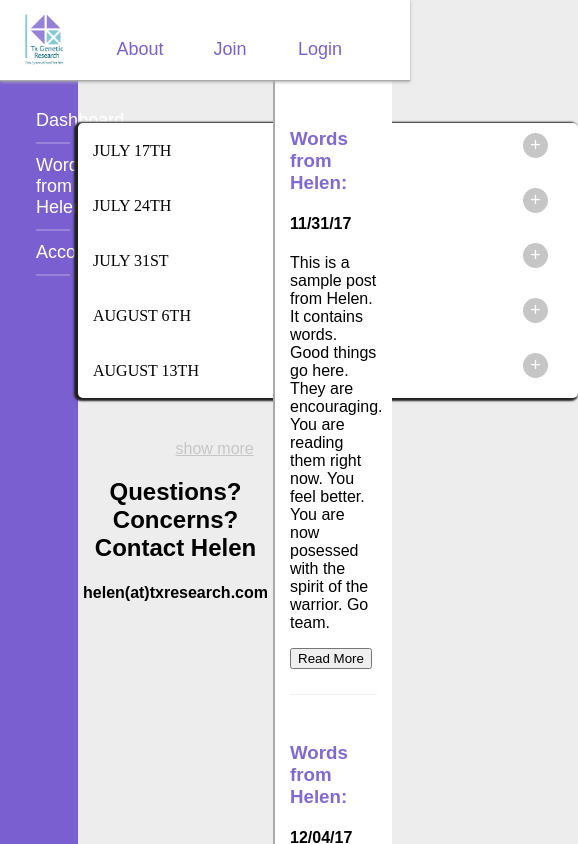
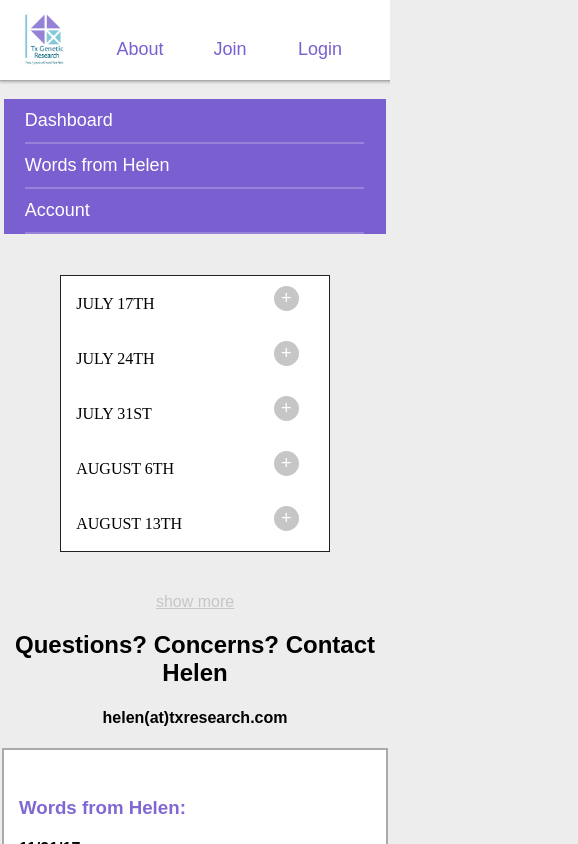
Before and after one commit to maftoun95/helenIC, a React (Create React App) app: page /UserDashboard in a window 390 px wide. Shown: the top 844 px of the page, 578 px wide, since content can reach past the window. Built offline with nearby package versions, Linux system fonts and the light colour scheme; a web font is replaced by a local one.

Commit message:
adding mobile/reactive styling

```diff
--- a/public/index.html
+++ b/public/index.html
@@ -3,7 +3,7 @@
 
 <head>
   <meta charset="utf-8">
-  <meta name="viewport" content="width=device-width, initial-scale=1, shrink-to-fit=no">
+  <meta name="viewport" content="width=device-width, initial-scale=1.0, maximum-scale=1">
   <meta name="theme-color" content="#000000">
   <!--
       manifest.json provides metadata used when your web app is added to the
--- a/src/index.css
+++ b/src/index.css
@@ -1,4 +1,5 @@
 body {
+  overflow-x: hidden;
   margin: 0;
   padding: 0;
   font-family: 'Proza Libre', sans-serif;
--- a/src/pages/UserDashboard.css
+++ b/src/pages/UserDashboard.css
@@ -1,8 +1,11 @@
 :root{
     --userDashHeight: 80%;
 }
+.body{
+    overflow-x: hidden;
+}
 .userDashboard{
-     display: flex;
+    display: flex;
     background: #EDEDED;
     z-index: -1;
 }
@@ -52,12 +55,10 @@
     width: 50%;
 }
 .accordion-container {
-    width: 60%;
-    min-width: 500px;
+    width: 80%;
     margin: 5vh auto;
-    border-radius: 5px;
     background-color: #fff;
-    box-shadow: -2px 1px 2px 2px #212121;
+    box-shadow: 0px 0px 0px 1px #212121;
     cursor: pointer;
 }
 
@@ -130,11 +131,46 @@
 .accordion-showmore{
     text-decoration: underline;
     color: #C6C6C6;
+    display: block;
     text-align: center;
-    padding-left: 50%;
     cursor: pointer;
 }
 
 .centerdashboard-bottom{
     text-align: center;
 }
+
+@media screen and (max-width: 768px) {
+
+    html, body{
+        overflow-x: hidden;
+        max-width: 100%;
+    }
+    .userDashboard{
+        display: block;
+    }
+    .leftSidebar{
+        display: block;
+        width: 98%;
+        margin: 0 auto;
+    }
+    .centerConsole{
+        display: block;
+        width: 98%;
+        margin: 0 auto;
+    }
+    .rightSidebar{
+        display: block;
+        width: 98%;
+        margin: 0 auto;
+        border: 2px solid #AAA;
+    }
+    .accordion-container{
+        max-width: 70%;
+    }
+    .leftSidebar > ul > li{
+        border-bottom: 2px solid #9883DA;
+        width: 94%;
+        padding: 11px 0;
+    }
+}
```
